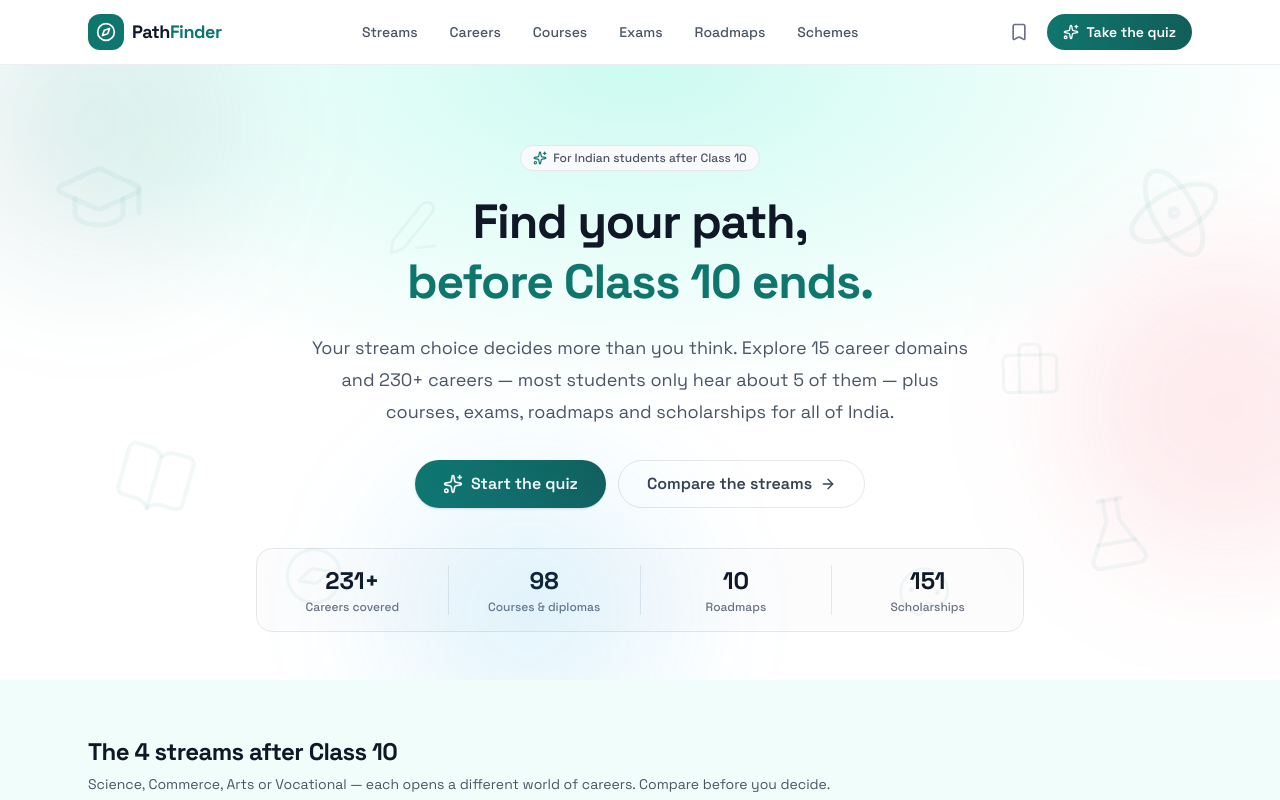
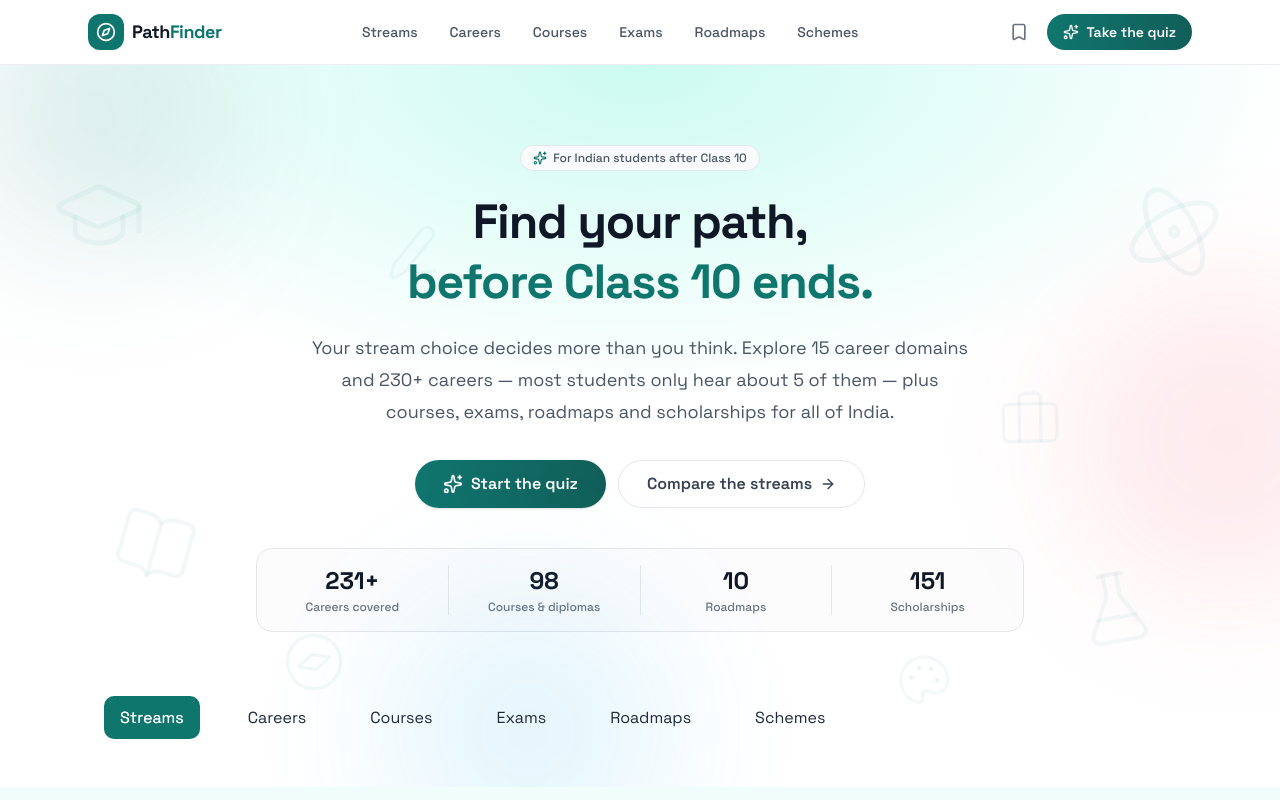
Before and after one commit to Tejaswini1979/pathfinder, a Next.js app: page / in a window 1280 px wide. Shown: the top 800 px of the page. Built offline with nearby package versions, Linux system fonts and the light colour scheme.

Commit message:
Add GooeyNav quick navigation to homepage hero

```diff
--- a/src/app/page.tsx
+++ b/src/app/page.tsx
@@ -14,6 +14,7 @@ import {
 } from "lucide-react";
 import DomainCard from "@/components/DomainCard";
 import EducationBackdrop from "@/components/EducationBackdrop";
+import GooeyNav from "@/components/GooeyNav";
 import {
   getDomainMetaList,
   getAllSubPaths,
@@ -30,6 +31,15 @@ const streamIcons: Record<string, typeof Atom> = {
   arts: Palette,
   vocational: FlaskConical,
 };
+
+const gooeyItems = [
+  { label: "Streams", href: "/streams" },
+  { label: "Careers", href: "/careers" },
+  { label: "Courses", href: "/courses" },
+  { label: "Exams", href: "/exams" },
+  { label: "Roadmaps", href: "/roadmaps" },
+  { label: "Schemes", href: "/schemes" },
+];
 
 const featureCards = [
   {
@@ -121,6 +131,19 @@ export default function Home() {
                 </div>
               </div>
             ))}
+          </div>
+
+          <div className="mt-14 sm:mt-16">
+            <GooeyNav
+              items={gooeyItems}
+              particleCount={15}
+              particleDistances={[90, 10]}
+              particleR={100}
+              animationTime={600}
+              timeVariance={300}
+              colors={[1, 2, 3, 1, 2, 3, 1, 4]}
+              initialActiveIndex={0}
+            />
           </div>
         </div>
       </section>
--- a/src/components/GooeyNav.css
+++ b/src/components/GooeyNav.css
@@ -44,7 +44,9 @@
 
 .gooey-nav-container nav ul {
   display: flex;
-  gap: 2em;
+  flex-wrap: wrap;
+  justify-content: center;
+  gap: 1em 2em;
   list-style: none;
   padding: 0 1em;
   margin: 0;
--- a/src/components/GooeyNav.tsx
+++ b/src/components/GooeyNav.tsx
@@ -1,6 +1,7 @@
 "use client";
 
 import { useEffect, useRef, useState } from "react";
+import Link from "next/link";
 import "./GooeyNav.css";
 
 export interface GooeyNavItem {
@@ -218,13 +219,13 @@ export default function GooeyNav({
         <ul ref={navRef}>
           {items.map((item, index) => (
             <li key={index} className={activeIndex === index ? "active" : ""}>
-              <a
+              <Link
                 href={item.href}
                 onClick={(e) => handleClick(e, index)}
                 onKeyDown={(e) => handleKeyDown(e, index)}
               >
                 {item.label}
-              </a>
+              </Link>
             </li>
           ))}
         </ul>
```
